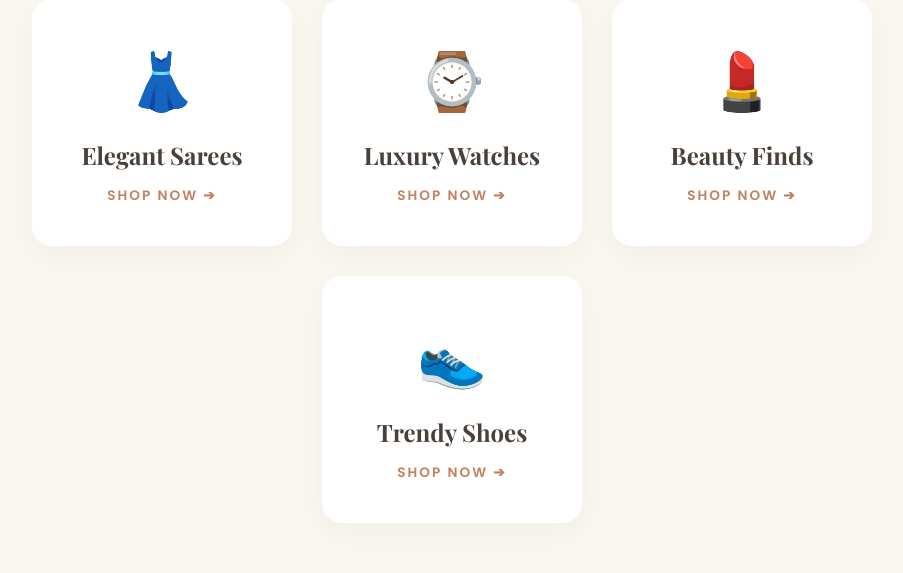
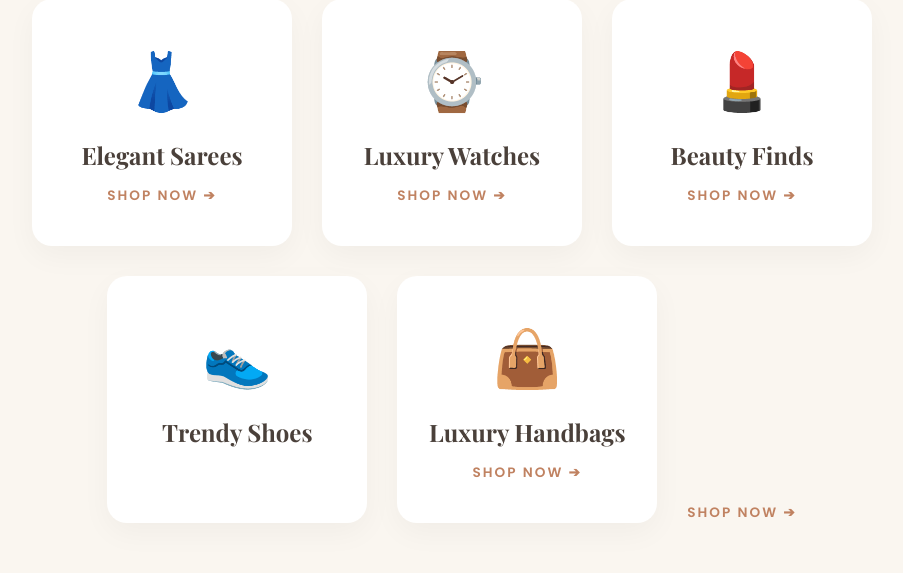
Before and after one commit to siddharthanand823-sketch/AFFLIATE_WEBSITE, a Flask app: page / in a window 1280 px wide. Shown: the part 299-872 px from the top of the page, without its empty margins (188-1091 px from the left). Run offline with Flask 3, Linux system fonts and the light colour scheme.

Commit message:
Add Luxury Handbags card to index.html
Added a new card for Luxury Handbags with a link.

```diff
--- a/templates/index.html
+++ b/templates/index.html
@@ -105,9 +105,15 @@
         <a href="/shoes" class="card">
             <span>👟</span>
             <h2>Trendy Shoes</h2>
+            <a href="https://amzn.to/आपका_नया_लिंक" class="card" target="_blank">
+    <span>👜</span>
+    <h2>Luxury Handbags</h2>
+    <div class="btn-text">Shop Now ➔</div>
+</a>
             <div class="btn-text">Shop Now ➔</div>
         </a>
     </div>
 
 </body>
+
 </html>
```
